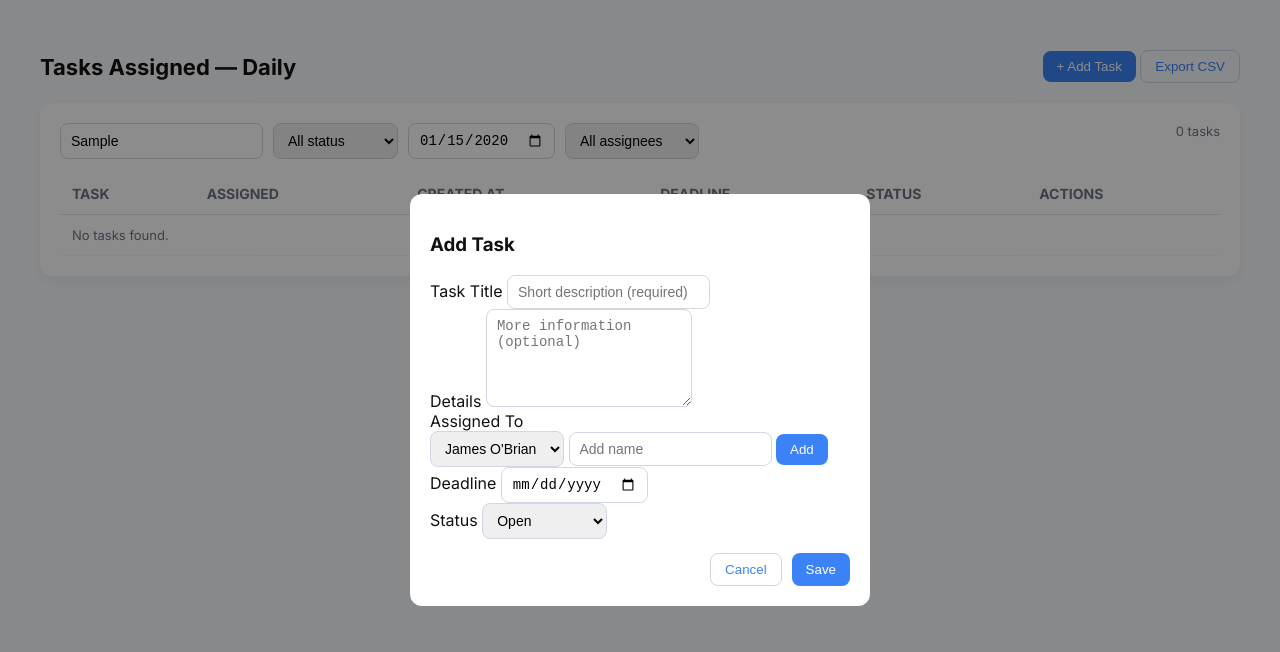
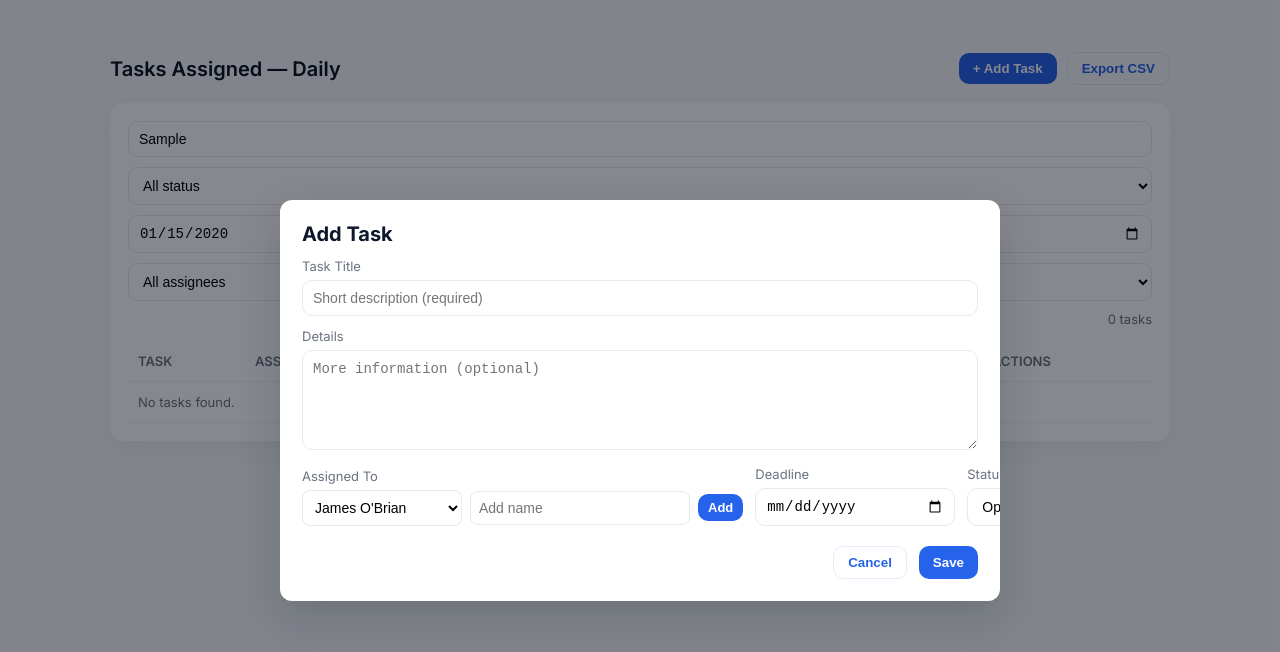
Before and after one commit to Blueorchid1711/TaskManager, a plain HTML site: page index.html in a window 1280 px wide. Both pictures are taken after typing "Sample", "2020-01-15" into the empty fields and a click on the button "+ Add Task". Drawn offline with Linux system fonts and the light colour scheme.

Commit message:
Update style.css

```diff
--- a/style.css
+++ b/style.css
@@ -1,163 +1,74 @@
-
-:root {
-  --bg: #f7f9fb;
-  --card: #fff;
-  --muted: #6b7280;
-  --accent: #3b82f6;
-  --green: #10b981;
-  --red: #ef4444;
-  --yellow: #f59e0b;
-  --teal: #14b8a6;
-  font-family: Inter, system-ui, "Segoe UI", Arial;
+:root{
+  --bg:#f6f8fb; --card:#ffffff; --muted:#6b7280; --accent:#2563eb;
+  --green:#10b981; --red:#ef4444; --teal:#0ea5a4;
+  font-family: 'Inter', system-ui, -apple-system, "Segoe UI", Roboto, Arial;
 }
 
-body {
-  background: var(--bg);
-  margin: 0;
-  color: #111;
+*{box-sizing:border-box}
+body{background:var(--bg);margin:0;color:#0f172a; -webkit-font-smoothing:antialiased;-moz-osx-font-smoothing:grayscale}
+
+.wrap{max-width:1100px;margin:32px auto;padding:20px}
+header{display:flex;align-items:center;justify-content:space-between}
+h1{margin:0;font-weight:600;font-size:20px;color:#0b1220}
+
+.controls{display:flex;gap:10px;align-items:center}
+.btn{background:var(--accent);color:#fff;padding:8px 14px;border-radius:10px;border:none;cursor:pointer;font-weight:600}
+.btn.small{padding:6px 10px;font-size:13px}
+.btn.ghost{background:transparent;border:1px solid rgba(37,99,235,0.12);color:var(--accent)}
+
+.panel{background:var(--card);padding:18px;margin-top:18px;border-radius:12px;box-shadow:0 8px 30px rgba(12,18,30,0.05)}
+
+.filters{display:flex;gap:10px;margin-bottom:14px;flex-wrap:wrap;align-items:center}
+input[type="text"], input[type="date"], select, textarea{border:1px solid #e6e9ef;border-radius:10px;padding:9px 10px;font-size:14px;background:#fff}
+input[type="text"]{min-width:220px}
+select{min-width:160px}
+.small{font-size:13px}
+.muted{color:var(--muted);font-size:13px}
+
+/* table */
+.table-scroll{overflow:auto}
+table{width:100%;border-collapse:collapse}
+thead th{padding:12px 10px;text-align:left;color:var(--muted);font-weight:600;border-bottom:1px solid #eef2f6;font-size:13px}
+tbody td{padding:12px 10px;border-bottom:1px solid #f3f6f9;vertical-align:middle;font-size:14px}
+.title{color:#0b5cf6;font-weight:600}
+.muted{color:var(--muted)}
+
+/* badges */
+.badge{color:#fff;padding:6px 10px;border-radius:10px;font-weight:700;font-size:12px;display:inline-block}
+.badge.open{background:var(--teal)}
+.badge.inprogress{background:var(--green)}
+.badge.closed{background:var(--red)}
+.badge.waiting{background:#60a5fa}
+
+/* actions */
+.actions button{border:1px solid #e6e9ef;background:#fff;padding:6px 8px;border-radius:8px;cursor:pointer;margin-left:6px}
+
+/* modal */
+.modal-back{position:fixed;inset:0;background:rgba(3,7,18,0.48);display:none;align-items:center;justify-content:center;z-index:60;padding:20px}
+.modal{background:var(--card);width:720px;max-width:100%;border-radius:12px;padding:22px;box-shadow:0 16px 40px rgba(8,17,30,0.16);overflow:auto}
+
+/* modal typography & layout */
+.modal h3{margin:0 0 12px 0;font-size:20px;font-weight:700}
+.field{margin-bottom:12px}
+.field label{display:block;margin-bottom:6px;color:var(--muted);font-size:13px}
+input[type="text"], textarea, select, input[type="date"]{width:100%}
+textarea{min-height:100px;resize:vertical;border-radius:10px;padding:10px}
+
+/* row with 3 columns */
+.row-3{display:grid;grid-template-columns: 1fr 200px 160px;gap:12px;align-items:end}
+.inline-add{display:flex;gap:8px;align-items:center}
+.inline-add input{flex:1;padding:8px;border-radius:8px}
+.inline-add select{min-width:160px;padding:8px;border-radius:8px}
+
+/* modal actions */
+.modal-actions{display:flex;justify-content:flex-end;gap:12px;margin-top:8px}
+
+/* responsive adjustments */
+@media (max-width:820px){
+  .row-3{grid-template-columns:1fr;align-items:start}
+  .inline-add{flex-direction:column;align-items:stretch}
+  .inline-add button{width:100%}
 }
 
-.wrap {
-  max-width: 1200px;
-  margin: 30px auto;
-  padding: 20px;
-}
-
-header {
-  display: flex;
-  align-items: center;
-  justify-content: space-between;
-}
-
-h1 {
-  margin: 0;
-  font-size: 22px;
-}
-
-.btn {
-  background: var(--accent);
-  color: #fff;
-  padding: 8px 14px;
-  border: none;
-  border-radius: 8px;
-  cursor: pointer;
-}
-
-.btn.ghost {
-  background: transparent;
-  border: 1px solid #d0d7e2;
-  color: var(--accent);
-}
-
-.panel {
-  background: var(--card);
-  padding: 20px;
-  margin-top: 20px;
-  border-radius: 12px;
-  box-shadow: 0 5px 15px rgba(0, 0, 0, 0.05);
-}
-
-.filters {
-  display: flex;
-  gap: 10px;
-  margin-bottom: 14px;
-  flex-wrap: wrap;
-}
-
-input[type="text"],
-input[type="date"],
-select,
-textarea {
-  border: 1px solid #d0d7e2;
-  border-radius: 8px;
-  padding: 8px 10px;
-  font-size: 14px;
-}
-
-textarea {
-  height: 80px;
-}
-
-.table-scroll {
-  overflow-x: auto;
-}
-
-table {
-  width: 100%;
-  border-collapse: collapse;
-}
-
-thead th {
-  color: var(--muted);
-  text-align: left;
-  padding: 12px;
-  font-size: 14px;
-  border-bottom: 1px solid #e5e7eb;
-}
-
-tbody td {
-  padding: 12px;
-  border-bottom: 1px solid #f1f5f9;
-  font-size: 14px;
-}
-
-.badge {
-  color: #fff;
-  padding: 6px 10px;
-  border-radius: 8px;
-  font-size: 12px;
-  font-weight: 600;
-}
-
-.badge.open {
-  background: var(--teal);
-}
-
-.badge.inprogress {
-  background: var(--green);
-}
-
-.badge.closed {
-  background: var(--red);
-}
-
-.badge.waiting {
-  background: #60a5fa;
-}
-
-.actions button {
-  border: 1px solid #d0d7e2;
-  background: #fff;
-  padding: 6px 10px;
-  border-radius: 6px;
-  cursor: pointer;
-}
-
-/* Modal */
-.modal-back {
-  position: fixed;
-  inset: 0;
-  background: rgba(0, 0, 0, 0.45);
-  display: none;
-  justify-content: center;
-  align-items: center;
-}
-
-.modal {
-  background: var(--card);
-  padding: 20px;
-  width: 420px;
-  border-radius: 12px;
-}
-
-.modal-actions {
-  margin-top: 14px;
-  display: flex;
-  justify-content: flex-end;
-  gap: 10px;
-}
-
-.muted {
-  color: var(--muted);
-  font-size: 13px;
-}
+/* small polish */
+a{color:inherit}
```
